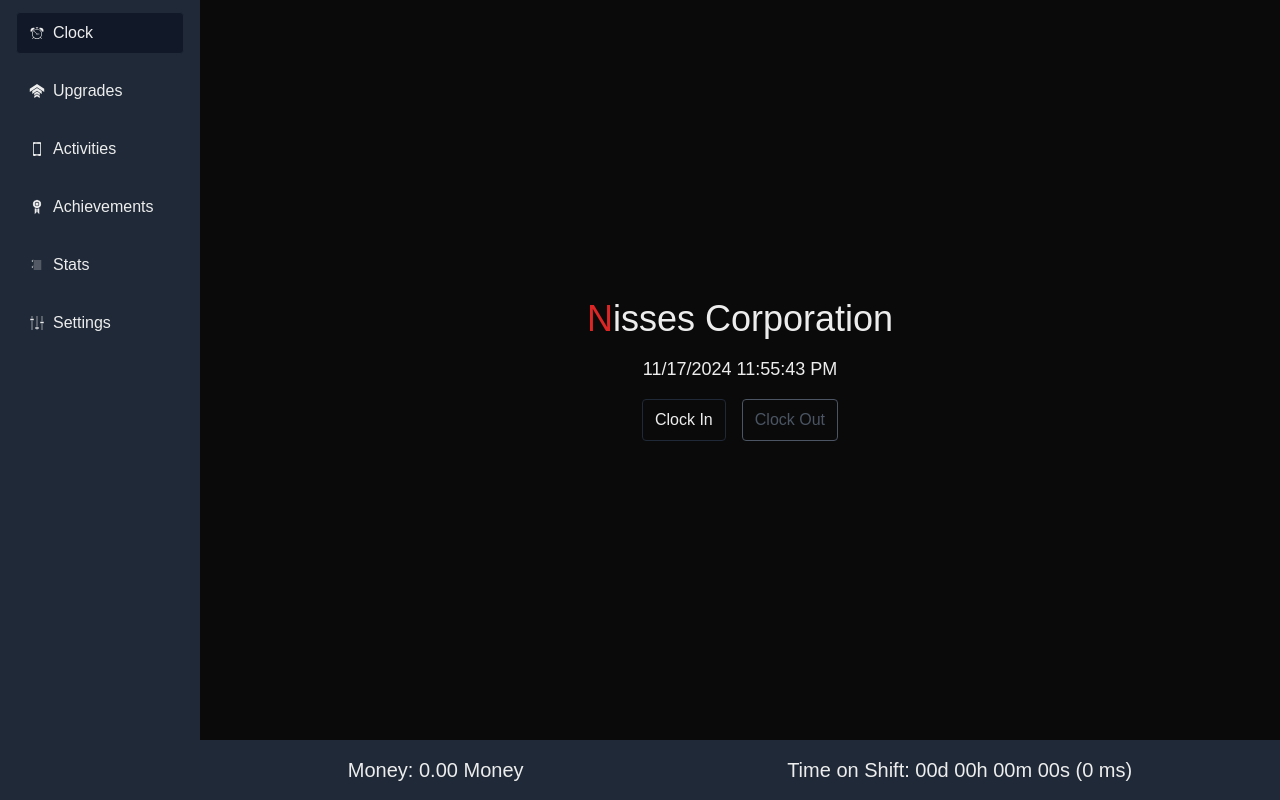
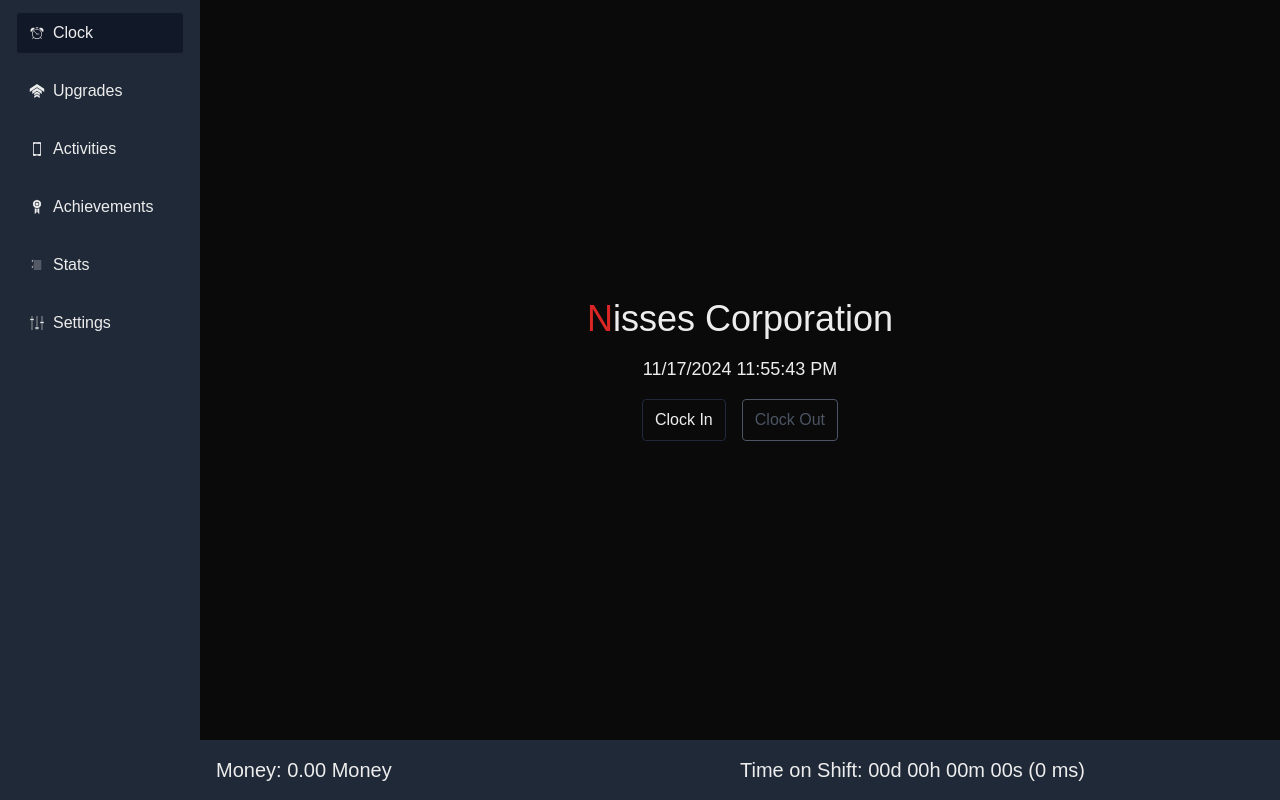
Before and after one commit to enyineer/nissesgen, a Next.js app: page /game in a window 1280 px wide. Built offline with nearby package versions, Linux system fonts and the light colour scheme.

Commit message:
Use grid

```diff
--- a/app/game/scoreDisplay.tsx
+++ b/app/game/scoreDisplay.tsx
@@ -10,7 +10,7 @@ export default function ScoreDisplay() {
   const { money, displayName: moneyDisplayName } = useMoney();
 
   return (
-    <div className="flex justify-around">
+    <div className="grid lg:grid-cols-2">
       <div className="text-xl">
         Money: {money.toFixed(2)} {moneyDisplayName}
       </div>
@@ -19,7 +19,8 @@ export default function ScoreDisplay() {
         {Duration.fromMillis(time.toNumber()).toFormat(
           "dd'd' hh'h' mm'm' ss's'"
         )}{" "}
-        ({gameMath.format(time)} {timeDisplayName})
+        ({gameMath.format(time, { upperExp: 4, precision: 5 })}{" "}
+        {timeDisplayName})
       </div>
     </div>
   );
```
